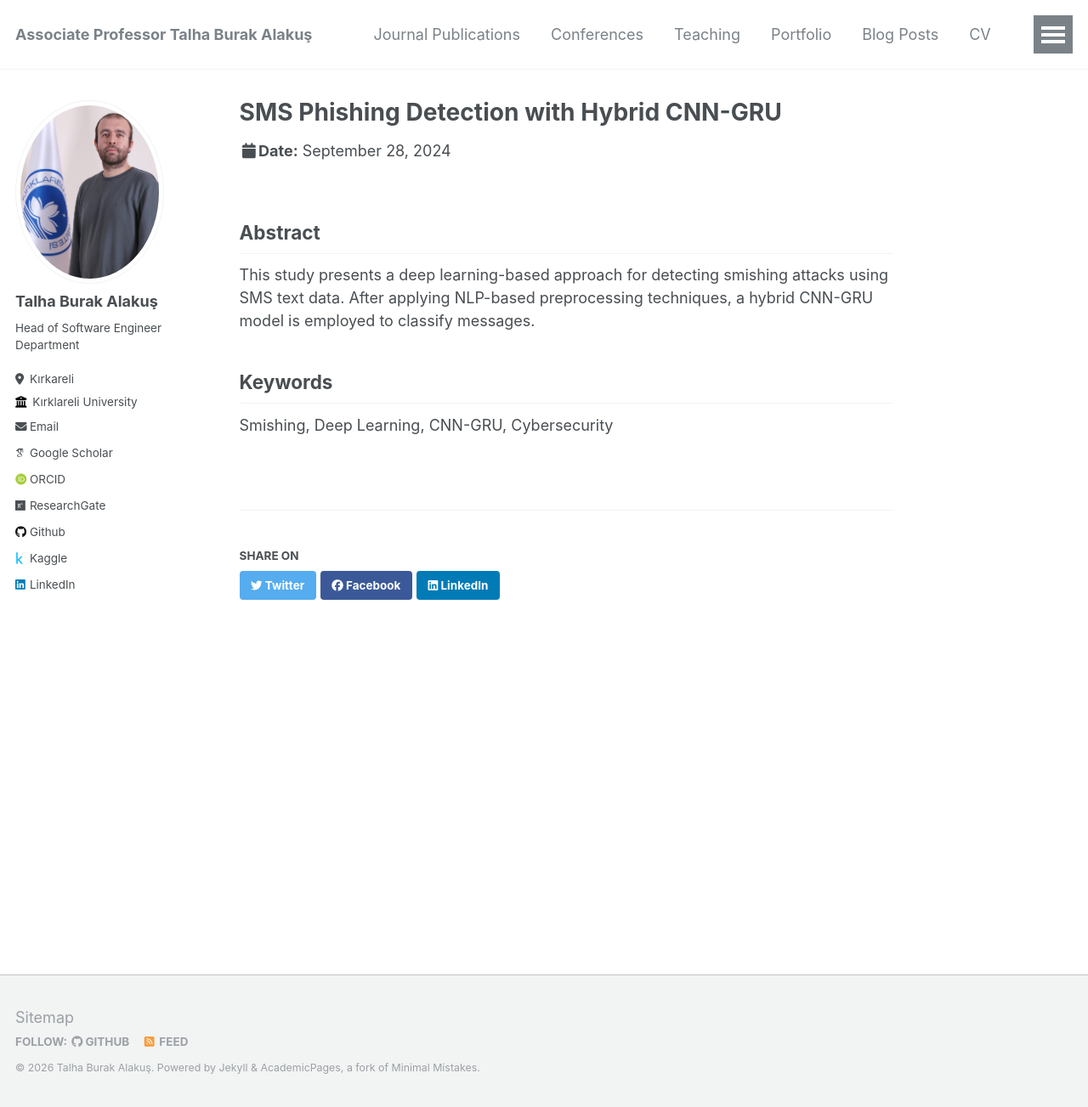
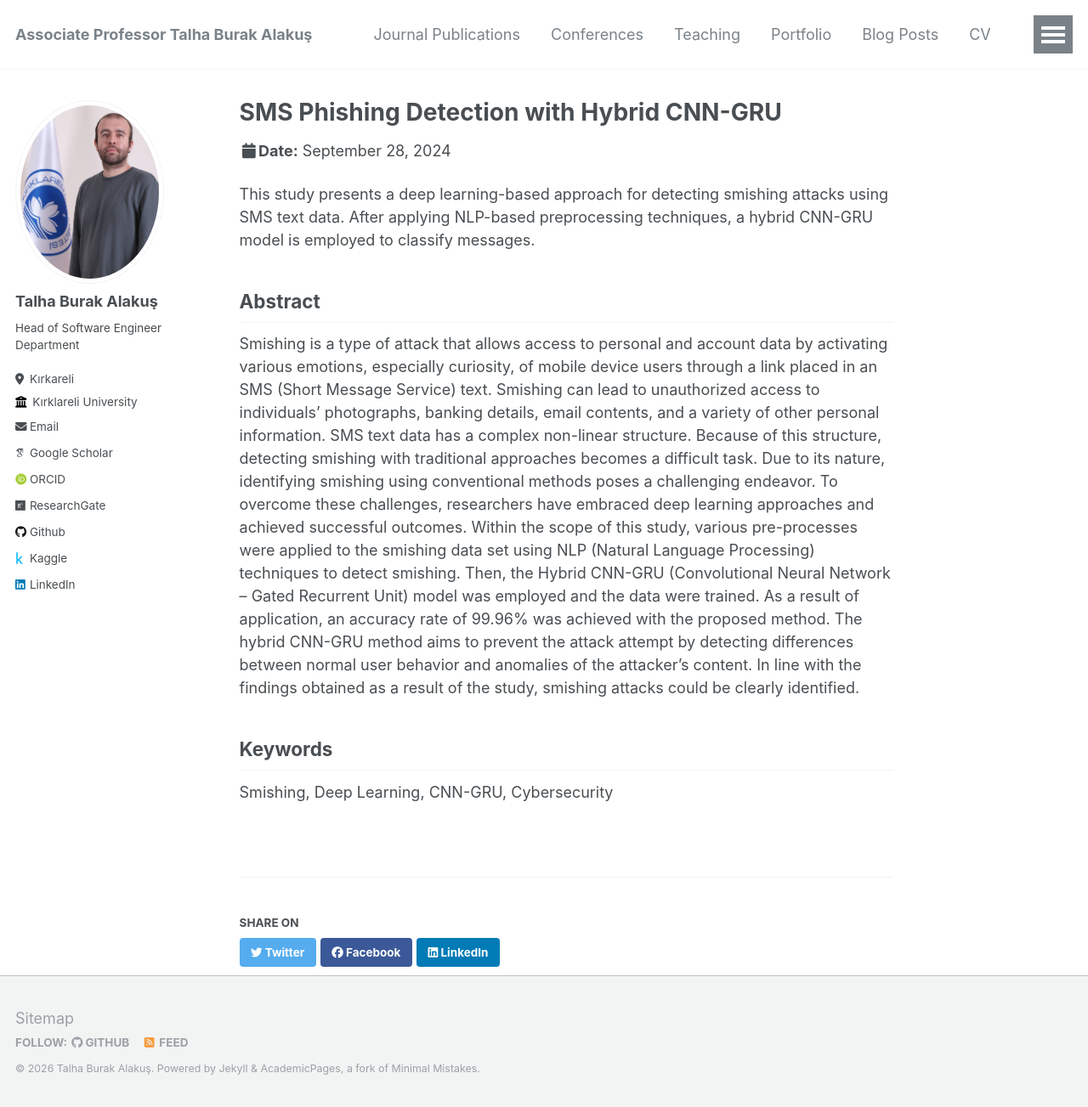
Before and after one commit to burakalakuss/talhaburakalakus.github.io, a Jekyll site: the page built from _talks/2012-03-01-talk-1.md, in a window 1280 px wide and 1303 px high. Shown: the whole window at 85% size. Built offline with Jekyll 4.4.1, drawn with Linux system fonts in a browser that asks for light colours; some web fonts are replaced.

Commit message:
Update 2012-03-01-talk-1.md

```diff
--- a/_talks/2012-03-01-talk-1.md
+++ b/_talks/2012-03-01-talk-1.md
@@ -8,9 +8,11 @@ date: 2024-09-28
 location: "Tokyo, Japan"
 ---
 
+This study presents a deep learning-based approach for detecting smishing attacks using SMS text data. After applying NLP-based preprocessing techniques, a hybrid CNN-GRU model is employed to classify messages.
+
 ## Abstract
 
-This study presents a deep learning-based approach for detecting smishing attacks using SMS text data. After applying NLP-based preprocessing techniques, a hybrid CNN-GRU model is employed to classify messages.
+Smishing is a type of attack that allows access to personal and account data by activating various emotions, especially curiosity, of mobile device users through a link placed in an SMS (Short Message Service) text. Smishing can lead to unauthorized access to individuals' photographs, banking details, email contents, and a variety of other personal information. SMS text data has a complex non-linear structure. Because of this structure, detecting smishing with traditional approaches becomes a difficult task. Due to its nature, identifying smishing using conventional methods poses a challenging endeavor. To overcome these challenges, researchers have embraced deep learning approaches and achieved successful outcomes. Within the scope of this study, various pre-processes were applied to the smishing data set using NLP (Natural Language Processing) techniques to detect smishing. Then, the Hybrid CNN-GRU (Convolutional Neural Network – Gated Recurrent Unit) model was employed and the data were trained. As a result of application, an accuracy rate of 99.96% was achieved with the proposed method. The hybrid CNN-GRU method aims to prevent the attack attempt by detecting differences between normal user behavior and anomalies of the attacker's content. In line with the findings obtained as a result of the study, smishing attacks could be clearly identified.
 
 ## Keywords
 
```
